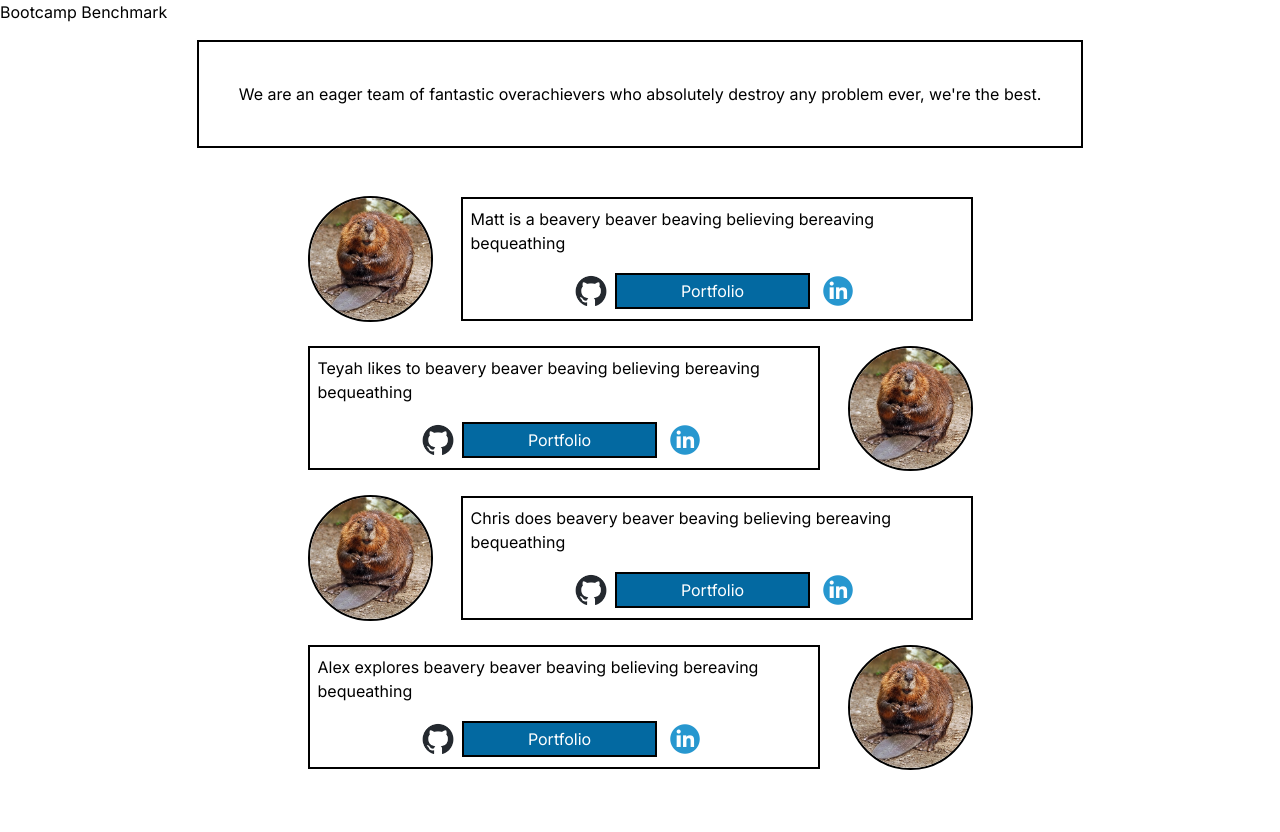
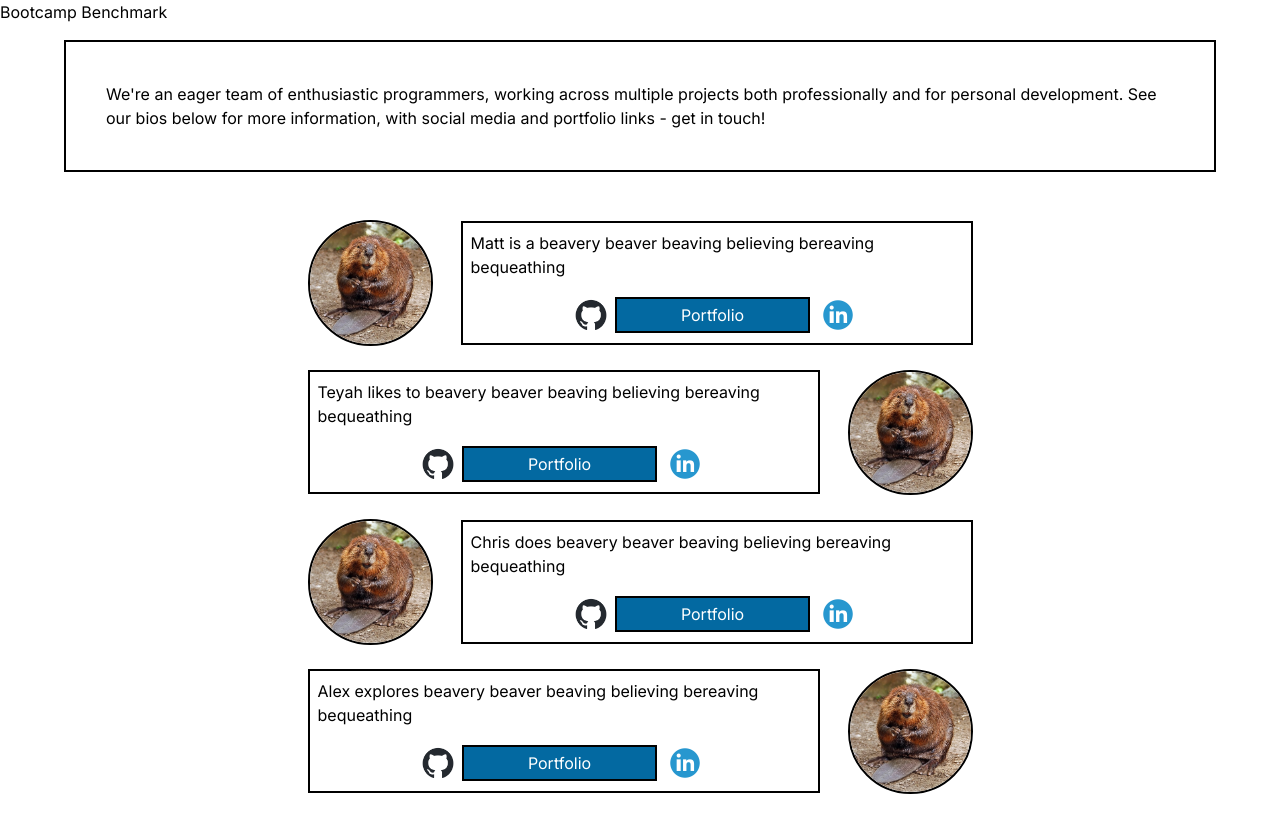
Before and after one commit to beaver-factory/bootcamp_benchmark_webapp, a Next.js app: page /about-us in a window 1280 px wide. Shown: the top 832 px of the page. Built offline with nearby package versions, Linux system fonts and the light colour scheme.

Commit message:
feat: sensible aboutUs

```diff
--- a/src/app/about-us/components/aboutUsBio.tsx
+++ b/src/app/about-us/components/aboutUsBio.tsx
@@ -2,8 +2,7 @@ export default function aboutUsBio() {
   return (
     <section className="w-[90vw] flex justify-center items-center bg-white">
       <p className="border-solid border-black border-2 p-10 mb-10">
-        We are an eager team of fantastic overachievers who absolutely destroy
-        any problem ever, we're the best.
+        We're an eager team of enthusiastic programmers, working across multiple projects both professionally and for personal development. See our bios below for more information, with social media and portfolio links - get in touch!
       </p>
     </section>
   );
```
